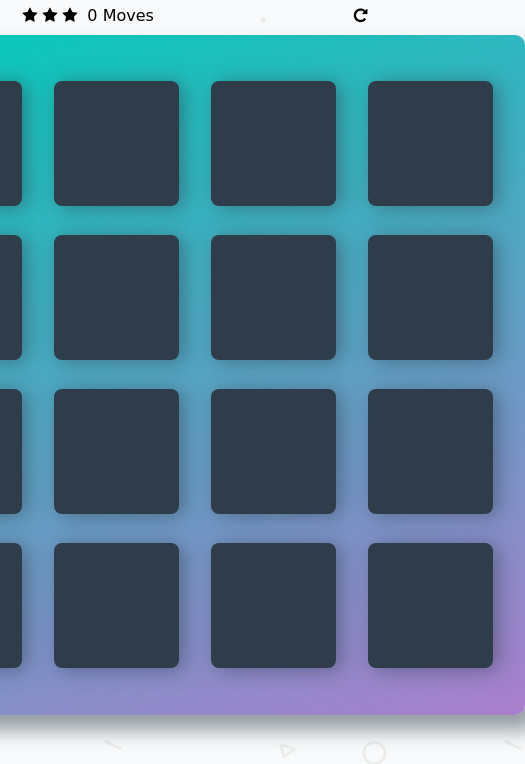
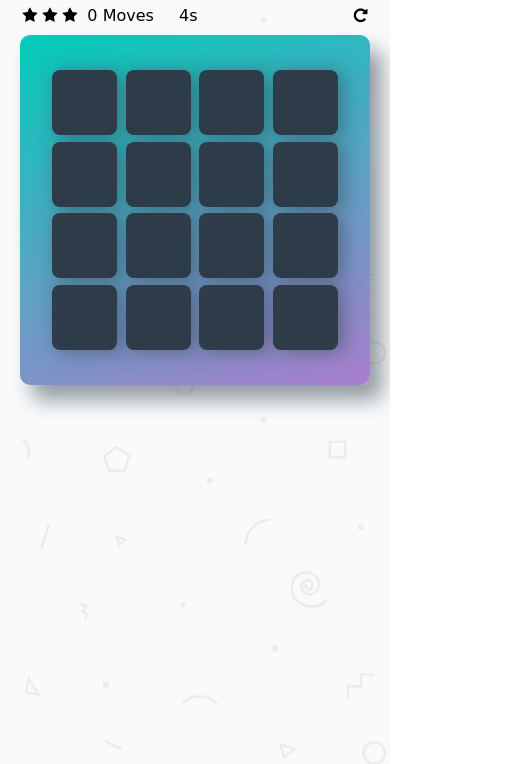
Before and after one commit to cxs1920294731/card-game, a plain HTML site: page fend-project-memory-game-master/index.html in a window 390 px wide. Shown: the part 80-844 px from the top of the page, 525 px wide, since content can reach past the window. Drawn offline with Linux system fonts and the light colour scheme; a web font is replaced by a local one.

Commit message:
添加计时器和兼容移动端

```diff
--- a/fend-project-memory-game-master/css/app.css
+++ b/fend-project-memory-game-master/css/app.css
@@ -80,7 +80,16 @@ h1 {
     background: #02ccba;
     font-size: 33px;
 }
-
+@media screen and (max-width: 662px) {
+    .deck {
+        width: 350px;
+        min-height: 350px;
+    }
+    .deck .card {
+        height: 65px;
+        width: 65px;
+    }
+}
 /*
  * Styles for the Score Panel
  */
@@ -142,3 +151,6 @@ p{
     background-color: #02ccba;
     cursor: pointer;
 }
+.time{
+    padding-left: 20px;
+}
--- a/fend-project-memory-game-master/index.html
+++ b/fend-project-memory-game-master/index.html
@@ -4,6 +4,7 @@
     <meta charset="utf-8">
     <title>Matching Game</title>
     <meta name="description" content="">
+    <meta name="viewport" content="width=device-width, initial-scale=1.0, maximum-scale=1.0, user-scalable=no">
     <link rel="stylesheet prefetch" href="https://maxcdn.bootstrapcdn.com/font-awesome/4.6.1/css/font-awesome.min.css">
     <link rel="stylesheet prefetch" href="https://fonts.googleapis.com/css?family=Coda">
     <link rel="stylesheet" href="css/app.css">
@@ -21,6 +22,7 @@
         		<li><i class="fa"></i></li>
         	</ul>
         	<span class="moves"></span> Moves
+            <span class="time">0</span>s
             <div class="restart">
         		<i class="fa fa-repeat"></i>
         	</div>
@@ -80,6 +82,9 @@
         <i></i>
         <h4>Congratulations! You Won!</h4>
         <p>With <span class="stepNum"></span> Moves and <span class="starNum"></span> Stars.</p>
+        <p>
+            <span class="time">0</span>s
+        </p>
         <p>Wooooooo!</p>
         <a class="restart">Play Again</a>
     </div>
--- a/fend-project-memory-game-master/js/app.js
+++ b/fend-project-memory-game-master/js/app.js
@@ -1,3 +1,4 @@
+'use strict'
 /*
  * Create a list that holds all of your cards
  */
@@ -37,38 +38,45 @@ function shuffle(array) {
  */
 $(function () {
     var steps = [];//存储上次点击的节点
-    var className= ['fa-diamond','fa-paper-plane-o','fa-anchor','fa-bolt',
-        'fa-cube','fa-leaf','fa-bicycle','fa-bomb'];
+    var className = ['fa-diamond', 'fa-paper-plane-o', 'fa-anchor', 'fa-bolt',
+        'fa-cube', 'fa-leaf', 'fa-bicycle', 'fa-bomb'];
     var stepNum = 0;//存储匹配多少次
-    $('body').on('click','.card:not(.match)',function () {
+    var setInter = '';
+    var timeNum = 0;
+    $('body').on('click', '.card:not(.match)', function () {
         var dom = $(this);
         openCard(dom);
         match(dom);
     });
-    $('body').on('click','.restart',function () {
+    $('body').on('click', '.restart', function () {
         $('.layer').fadeOut();
         init();
     });
     //初始化，得到重新开始游戏功能
     var init = function () {
-        steps= [];
+        timeNum=0;
+        steps = [];
         stepNum = 0;
         $('.score-panel .moves').text(stepNum);
         $('.stars .fa').removeClass().addClass('fa fa-star');
         var domArray = $('.card .fa').removeClass().addClass('fa');
         var numArray = getRandom();
-        var className2=className.concat(className);
+        var className2 = className.concat(className);
         $('.card').removeClass().addClass('card');
-        for(var i= 0,j=domArray.length;i<j;i++){
-            var x= numArray[i];
+        for (let i = 0, j = domArray.length; i < j; i++) {
+            let x = numArray[i];
             domArray.eq(x).addClass(className2[i]);
         }
+        setInter=setInterval(function () {
+            $('.time').text(timeNum);
+            timeNum++;
+        },1000)
     };
     var getRandom = function () {
         var N = 16;
         var arr = [];
         var ranArr = [];
-        for (var i = 0; i < N; i++) {
+        for (let i = 0; i < N; i++) {
             arr[i] = i;
         }
         do {
@@ -85,35 +93,35 @@ $(function () {
     var match = function (dom) {
         steps.push(dom);
         var length = steps.length;
-        if(length > 1){
-            var beforDom =$( steps[0]);
-            if (beforDom.is(dom)){
-                console.log(steps.length,1)
+        if (length > 1) {
+            var beforDom = $(steps[0]);
+            if (beforDom.is(dom)) {
+                console.log(steps.length, 1)
                 steps.pop();
-            }else {
-                console.log(steps.length,2)
+            } else {
+                console.log(steps.length, 2)
                 getStart();
-                if (getCardStyle(dom.children('.fa')) == getCardStyle(beforDom.children('.fa'))){
-                    steps=[];
+                if (getCardStyle(dom.children('.fa')) == getCardStyle(beforDom.children('.fa'))) {
+                    steps = [];
                     setTimeout(function () {
                         matchSuccess(beforDom);
                         matchSuccess(dom);
                         gameSuccess();
-                    },300);
-                }else {
-                    steps=[];
+                    }, 300);
+                } else {
+                    steps = [];
                     setTimeout(function () {
                         matchFaile(beforDom);
                         matchFaile(dom);
-                    },300);
+                    }, 300);
                 }
             }
         }
     };
     var gameSuccess = function () {
-        doms = $('.card');
-        for (var i= 0,j=doms.length;i<j;i++){
-            if (!doms.eq(i).hasClass('match')){
+        var doms = $('.card');
+        for (let i = 0, j = doms.length; i < j; i++) {
+            if (!doms.eq(i).hasClass('match')) {
                 console.log('game false');
                 return false;
             }
@@ -121,20 +129,21 @@ $(function () {
         console.log('game success');
         setTimeout(function () {
             $('.layer').fadeIn();
-        },1500);
+            clearInterval(setInter);
+        }, 1500);
         return true;
     }
     var matchSuccess = function (dom) {
         dom.addClass('rubberBand animated');
         dom.addClass('match');
         dom.removeClass('open show');
-        dom.one('webkitAnimationEnd mozAnimationEnd MSAnimationEnd oanimationend animationend',function () {
+        dom.one('webkitAnimationEnd mozAnimationEnd MSAnimationEnd oanimationend animationend', function () {
             dom.removeClass('rubberBand animated');
         });
     };
-    var matchFaile= function (dom) {
+    var matchFaile = function (dom) {
         dom.addClass('animated shake');
-        dom.one('webkitAnimationEnd mozAnimationEnd MSAnimationEnd oanimationend animationend',function () {
+        dom.one('webkitAnimationEnd mozAnimationEnd MSAnimationEnd oanimationend animationend', function () {
             dom.removeClass('animated shake open show');
         });
     }
@@ -157,16 +166,16 @@ $(function () {
         var nameArray = dom.prop("className").split(' ');
         return nameArray[1];
     };
-    var getStart= function () {
+    var getStart = function () {
         stepNum++;
         $('.score-panel .moves').text(stepNum);
         $('.layer .stepNum').text(stepNum);
-        if (stepNum < 9){
+        if (stepNum < 9) {
             $('.layer .starNum').text(3);
-        }else if (stepNum<14){
+        } else if (stepNum < 14) {
             $('.stars .fa').eq(2).removeClass('fa-star').addClass('fa-star-o');
             $('.layer .starNum').text(2);
-        }else {
+        } else {
             $('.stars .fa').eq(1).removeClass('fa-star').addClass('fa-star-o')
             $('.layer .starNum').text(3);
         }
```
